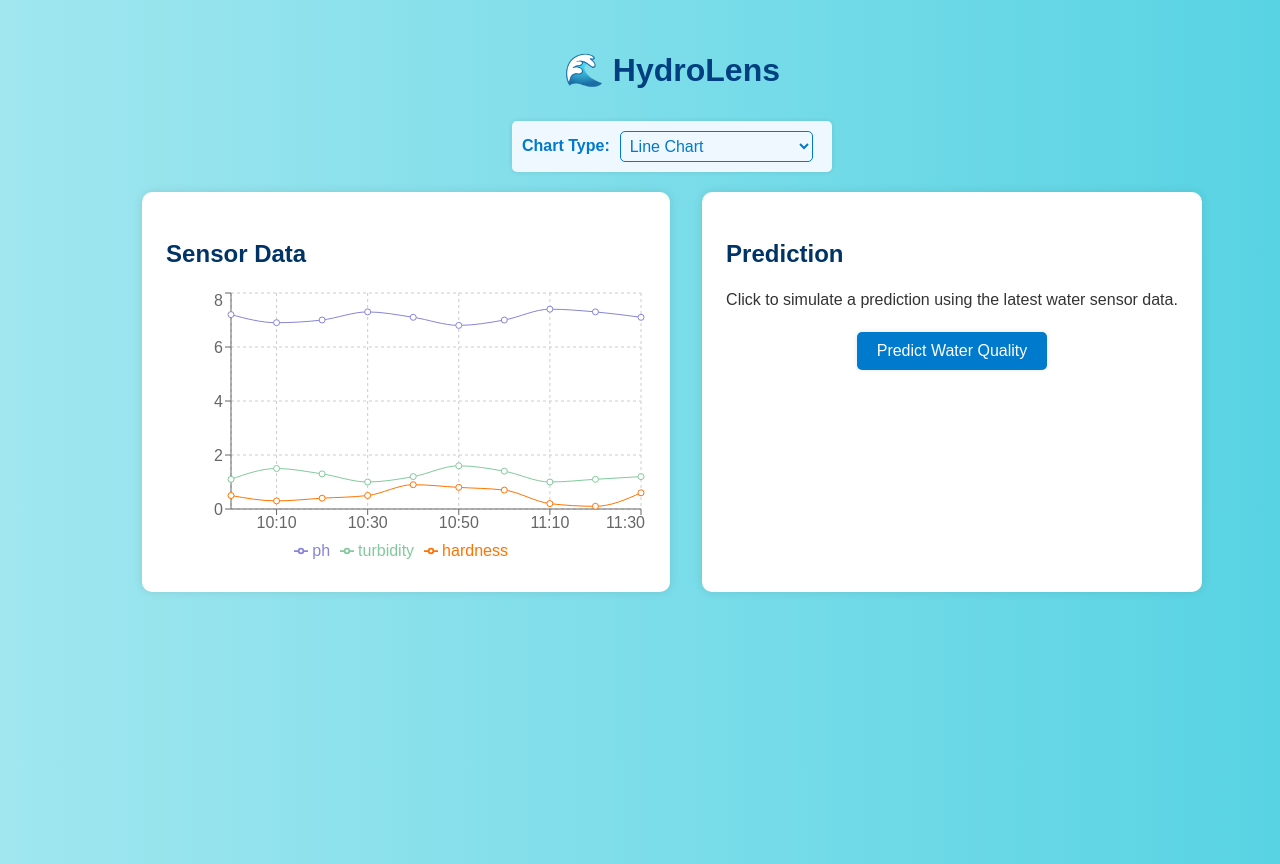
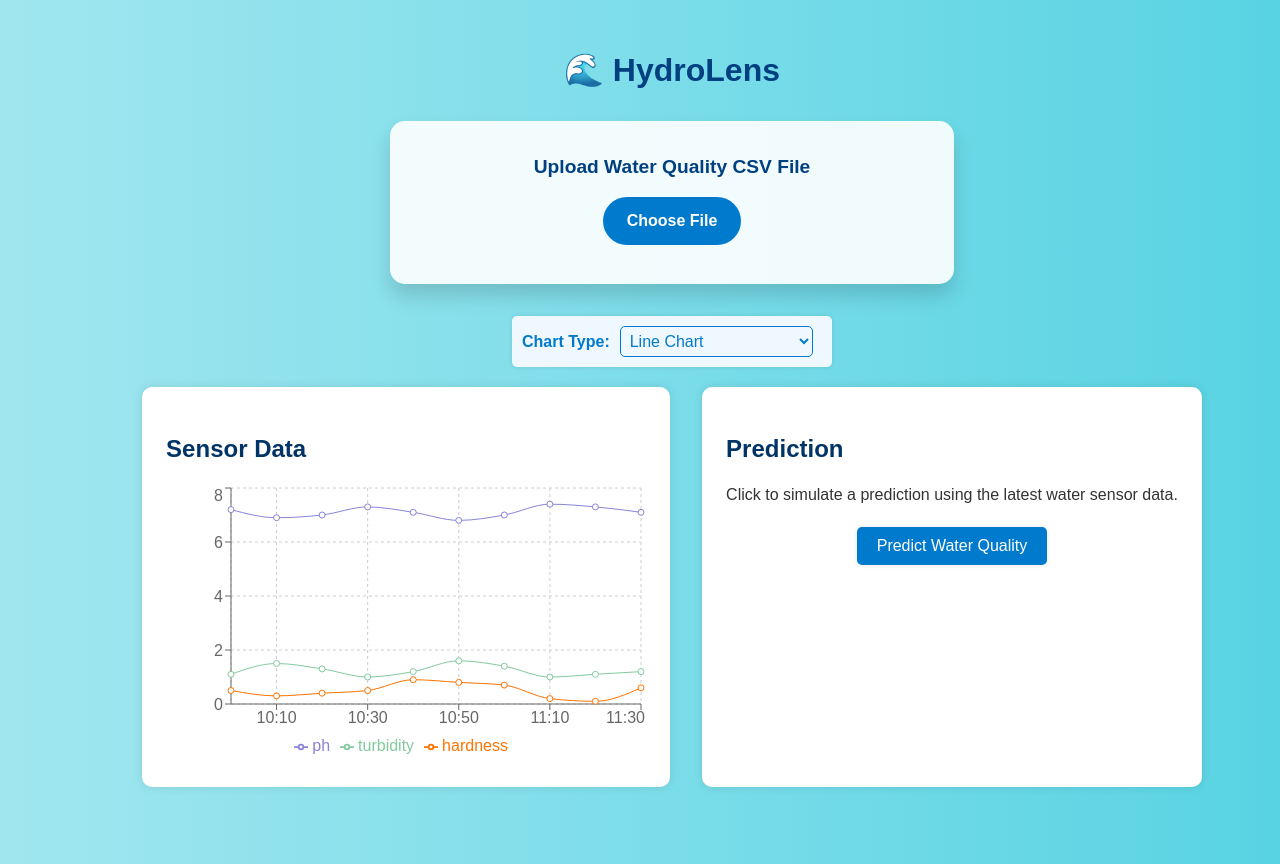
Before and after one commit to Bihan-Banerjee/HydroLens, a React (Vite) app: page / in a window 1280 px wide. Shown: the top 864 px of the page. Built offline with nearby package versions, Linux system fonts and the light colour scheme.

Commit message:
Normalizing the graph values

```diff
--- a/package.json
+++ b/package.json
@@ -10,6 +10,7 @@
     "preview": "vite preview"
   },
   "dependencies": {
+    "papaparse": "^5.5.2",
     "react": "^19.0.0",
     "react-dom": "^19.0.0",
     "recharts": "^2.15.2"
--- a/src/App.css
+++ b/src/App.css
@@ -1,3 +1,58 @@
+.upload-container {
+  background-color: rgba(255, 255, 255, 0.9);
+  padding: 2rem;
+  margin: 2rem auto;
+  width: 90%;
+  max-width: 500px;
+  border-radius: 15px;
+  box-shadow: 0px 12px 20px rgba(0, 0, 0, 0.15);
+  text-align: center;
+  transition: all 0.3s ease;
+}
+
+.upload-container:hover {
+  transform: scale(1.02);
+  box-shadow: 0px 16px 25px rgba(0, 0, 0, 0.2);
+}
+
+.upload-label {
+  font-size: 1.2rem;
+  font-weight: bold;
+  color: #004080;
+  display: block;
+  margin-bottom: 1rem;
+}
+
+.custom-file-input {
+  position: relative;
+  display: inline-block;
+  cursor: pointer;
+  background-color: #007acc;
+  color: white;
+  padding: 0.75rem 1.5rem;
+  border-radius: 30px;
+  font-weight: bold;
+  transition: all 0.3s ease;
+  overflow: hidden;
+}
+
+.custom-file-input:hover {
+  background-color: #005fa3;
+  box-shadow: 0px 6px 15px rgba(0, 0, 0, 0.2);
+  transform: translateY(-2px);
+}
+
+.custom-file-input input[type="file"] {
+  position: absolute;
+  left: 0;
+  top: 0;
+  opacity: 0;
+  height: 100%;
+  width: 100%;
+  cursor: pointer;
+}
+
+
   .app-container {
     font-family: sans-serif;
     padding: 2rem;
--- a/src/App.jsx
+++ b/src/App.jsx
@@ -1,4 +1,5 @@
 import { useState } from "react";
+import Papa from "papaparse";
 import {
   LineChart, Line,
   BarChart, Bar,
@@ -13,7 +14,7 @@ import "./App.css";
 
 const COLORS = ["#8884d8", "#82ca9d", "#ff7300"];
 
-const sampleData = [
+const fallbackData = [
   { time: "10:00", ph: 7.2, turbidity: 1.1, hardness: 0.5 },
   { time: "10:10", ph: 6.9, turbidity: 1.5, hardness: 0.3 },
   { time: "10:20", ph: 7.0, turbidity: 1.3, hardness: 0.4 },
@@ -28,12 +29,47 @@ const sampleData = [
 
 function App() {
   const [chartType, setChartType] = useState("line");
+  const [data, setData] = useState(fallbackData);
+
+  const handleFileUpload = (e) => {
+    const file = e.target.files[0];
+    if (!file) return;
+
+    Papa.parse(file, {
+      header: true,
+      skipEmptyLines: true,
+      complete: (result) => {
+        const raw = result.data.map(row => ({
+          ph: parseFloat(row.ph),
+          turbidity: parseFloat(row.turbidity),
+          hardness: parseFloat(row.hardness),
+        }));
+
+        // Normalize hardness using min-max normalization
+        const hardnessValues = raw.map(r => r.hardness);
+        const minHardness = Math.min(...hardnessValues);
+        const maxHardness = Math.max(...hardnessValues);
+
+        const normalized = raw.map(r => ({
+          ...r,
+          hardness: (r.hardness - minHardness) / (maxHardness - minHardness)
+        }));
+
+        setData(normalized);
+      },
+      error: (err) => {
+        console.error("Error parsing CSV:", err);
+      }
+    });
+  };
 
   const renderChart = () => {
+    if (!data || data.length === 0) return <p>No data available</p>;
+
     switch (chartType) {
       case "line":
         return (
-          <LineChart width={480} height={280} data={sampleData}>
+          <LineChart width={480} height={280} data={data}>
             <CartesianGrid strokeDasharray="3 3" />
             <XAxis dataKey="time" />
             <YAxis domain={[0, 8]} />
@@ -46,7 +82,7 @@ function App() {
         );
       case "bar":
         return (
-          <BarChart width={480} height={280} data={sampleData}>
+          <BarChart width={480} height={280} data={data}>
             <CartesianGrid strokeDasharray="3 3" />
             <XAxis dataKey="time" />
             <YAxis />
@@ -59,7 +95,7 @@ function App() {
         );
       case "area":
         return (
-          <AreaChart width={480} height={280} data={sampleData}>
+          <AreaChart width={480} height={280} data={data}>
             <defs>
               <linearGradient id="colorPh" x1="0" y1="0" x2="0" y2="1">
                 <stop offset="5%" stopColor="#8884d8" stopOpacity={0.8} />
@@ -85,7 +121,7 @@ function App() {
         );
       case "composed":
         return (
-          <ComposedChart width={480} height={280} data={sampleData}>
+          <ComposedChart width={480} height={280} data={data}>
             <CartesianGrid strokeDasharray="3 3" />
             <XAxis dataKey="time" />
             <YAxis />
@@ -103,13 +139,13 @@ function App() {
             <XAxis type="number" dataKey="ph" name="pH" />
             <YAxis type="number" dataKey="turbidity" name="Turbidity" />
             <Tooltip cursor={{ strokeDasharray: "3 3" }} />
-            <Scatter name="Samples" data={sampleData} fill="#8884d8" />
+            <Scatter name="Samples" data={data} fill="#8884d8" />
           </ScatterChart>
         );
       case "radar":
-        const avgPH = (sampleData.reduce((sum, d) => sum + d.ph, 0) / sampleData.length).toFixed(2);
-        const avgTurb = (sampleData.reduce((sum, d) => sum + d.turbidity, 0) / sampleData.length).toFixed(2);
-        const avgHardness = (sampleData.reduce((sum, d) => sum + d.hardness, 0) / sampleData.length).toFixed(2);
+        const avgPH = (data.reduce((sum, d) => sum + d.ph, 0) / data.length).toFixed(2);
+        const avgTurb = (data.reduce((sum, d) => sum + d.turbidity, 0) / data.length).toFixed(2);
+        const avgHardness = (data.reduce((sum, d) => sum + d.hardness, 0) / data.length).toFixed(2);
         const radarData = [
           { metric: "pH", value: Number(avgPH) },
           { metric: "Turbidity", value: Number(avgTurb) },
@@ -125,9 +161,9 @@ function App() {
           </RadarChart>
         );
       case "pie":
-        const sumPH = sampleData.reduce((sum, d) => sum + d.ph, 0);
-        const sumTurb = sampleData.reduce((sum, d) => sum + d.turbidity, 0);
-        const sumHardness = sampleData.reduce((sum, d) => sum + d.hardness, 0);
+        const sumPH = data.reduce((sum, d) => sum + d.ph, 0);
+        const sumTurb = data.reduce((sum, d) => sum + d.turbidity, 0);
+        const sumHardness = data.reduce((sum, d) => sum + d.hardness, 0);
         const pieData = [
           { name: "Total pH", value: sumPH },
           { name: "Total Turbidity", value: sumTurb },
@@ -154,8 +190,8 @@ function App() {
         );
       case "histogram":
         const histogramData = [
-          { range: "6.5-6.9", count: sampleData.filter(d => d.ph >= 6.5 && d.ph < 7.0).length },
-          { range: "7.0-7.4", count: sampleData.filter(d => d.ph >= 7.0 && d.ph <= 7.4).length },
+          { range: "6.5-6.9", count: data.filter(d => d.ph >= 6.5 && d.ph < 7.0).length },
+          { range: "7.0-7.4", count: data.filter(d => d.ph >= 7.0 && d.ph <= 7.4).length },
         ];
         return (
           <BarChart width={480} height={280} data={histogramData}>
@@ -174,6 +210,15 @@ function App() {
   return (
     <div className="app-container">
       <h1>🌊 HydroLens</h1>
+
+      <div className="upload-container">
+  <label className="upload-label">Upload Water Quality CSV File</label>
+  <div className="custom-file-input">
+    Choose File
+    <input type="file" accept=".csv" onChange={handleFileUpload} />
+  </div>
+</div>
+
 
       <div className="chart-selector">
         <label htmlFor="chartType">Chart Type: </label>
```
Also changed, not shown: 1 other file (tests, documents, lock files or other folders). Lines whose indentation alone changed are shown as unchanged.
